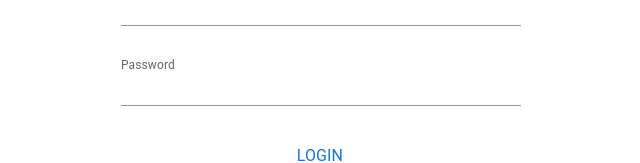
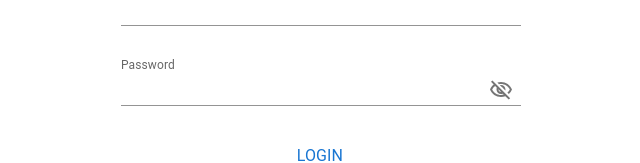
Before and after one commit to Gvantsa-Tabunidze/flower-shop, a React (Vite) app: page /auth in a window 1280 px wide. Shown: the part 126-289 px from the top of the page, without its empty margins (319-959 px from the left). Built offline with nearby package versions, Linux system fonts and the light colour scheme; some icons are missing.

Commit message:
Form hook applied to form,validation added

```diff
--- a/package.json
+++ b/package.json
@@ -19,6 +19,7 @@
     "axios": "^1.10.0",
     "react": "^19.1.0",
     "react-dom": "^19.1.0",
+    "react-hook-form": "^7.60.0",
     "react-redux": "^9.2.0",
     "react-router-dom": "^7.6.3",
     "react-toastify": "^11.0.5"
--- a/src/components/authcomponents/Login.tsx
+++ b/src/components/authcomponents/Login.tsx
@@ -17,10 +17,10 @@ const handleLogin=(formData:{email: string; password: string})=>{
 
 useEffect(()=>{
  if(authToken){
-   toast.success('Hello baddy, you\'ve done successfull login', {
-        position: "top-right"
+   toast.success('Hello friend, you\'ve done successfull login', {
+        position: "top-center"
       })
-        setTimeout(()=>navigate('/'), 3000)
+        setTimeout(()=>navigate('/'), 5000)
       }
 
 
--- a/src/components/authcomponents/Register.tsx
+++ b/src/components/authcomponents/Register.tsx
@@ -13,10 +13,10 @@ const Register = () => {
 
   useEffect(()=>{
    if(authToken){
-    toast.success('Hello baddy, you\'ve done successfull registration', {
-      position: "top-right"
+    toast.success('Hello friend, you\'ve done successfull registration', {
+      position: "top-center"
     })
-      setTimeout(()=>navigate('/'), 2000)
+      setTimeout(()=>navigate('/'), 5000)
     }
   },[authToken, navigate])
 
@@ -31,7 +31,7 @@ const Register = () => {
   return (
     <div style={{display:'flex', alignItems:'center', flexDirection:'column'}}>
       <ToastContainer
-          position="top-right"
+          position="top-center"
           autoClose={5000}
           hideProgressBar={false}
           newestOnTop={false}
--- a/src/components/textfields/AuthField.tsx
+++ b/src/components/textfields/AuthField.tsx
@@ -1,38 +1,54 @@
 import type { AuthFormProps } from '@/interfaces/AuthFormProps'
-import { Box, Button, InputAdornment,  Typography } from '@mui/material'
-import React, { useState, type ChangeEvent, type FormEvent } from 'react'
+import { Box, Button, IconButton, InputAdornment,  Typography } from '@mui/material'
+import React, { useState } from 'react'
 import AuthInput from './AuthInput'
 import MailOutlineIcon from '@mui/icons-material/MailOutline';
 import LockOutlineIcon from '@mui/icons-material/LockOutline';
+import { VisibilityOffOutlined, VisibilityOutlined } from '@mui/icons-material';
+import {Controller, useForm} from 'react-hook-form'
+
+
+
+
+
+
 
 
 const AuthField:React.FC<AuthFormProps> = ({type_of_auth, onSubmit}) => {
-  const [userData, setUserData]=useState({
-    email:'',
-    password:''
-  })
 
 
-  const handleInputChange =(e:ChangeEvent<HTMLInputElement>)=>{
-    const {name, value} = e.target as HTMLInputElement;
-    setUserData({...userData, [name]:value})
-  }
+  // // Password show
+  const [show, setShow] = useState(false)
 
-  const handleSubmit =(e:FormEvent<HTMLFormElement>)=>{
-    e.preventDefault()
-    onSubmit(userData)
-  }
+  const {handleSubmit, control} = useForm({defaultValues:{email:'', password:''}})
 
   return (
-    <Box  component="form" onSubmit={handleSubmit}
+    <Box  component="form" onSubmit={handleSubmit(onSubmit)}
       sx={{ '& > :not(style)': { m: 2, width: '50ch' }, display:'flex', flexDirection:'column'}}>
-        <AuthInput label='Email' name='email' value={userData.email} onChange={handleInputChange} variant='standard' fullWidth
-         InputProps={{
-          startAdornment:(<InputAdornment position='start'><MailOutlineIcon /></InputAdornment>)}} />
+        <Controller name='email' control={control}
+        rules={{required: 'Email is required', pattern:{value:/^[a-zA-Z0-9._%+-]+@[a-zA-Z0-9.-]+\.[a-zA-Z]{2,}$/, message: 'Invalid email'}}}
+        render={({field, fieldState})=>(<AuthInput {...field} label='Email' variant='standard' fullWidth
+        error={!!fieldState.error} helperText={fieldState.error?.message} InputProps={{
+        startAdornment: (
+            <InputAdornment position="start">
+              <MailOutlineIcon />
+            </InputAdornment>
+          ),
+         }}
+        />)} />
 
-        <AuthInput label='Password' name='password' value={userData.password} onChange={handleInputChange}  variant='standard'  fullWidth
-        InputProps={{
-          startAdornment:(<InputAdornment position='start'><LockOutlineIcon /></InputAdornment>)}} />
+        <Controller name='password' control={control}
+        rules={{required:'Password is required', minLength:{value:5, message: 'Password should contain at least 5 characters'}}}
+        render={({field, fieldState})=>(<AuthInput {...field} label='Password' type={show ? 'text' : 'password'} variant='standard' fullWidth
+        error={!!fieldState.error} helperText={fieldState.error?.message} InputProps={{
+        startAdornment:(
+            <InputAdornment position='start'><LockOutlineIcon /></InputAdornment>),
+        endAdornment:(
+            <InputAdornment position='end'><IconButton onClick={()=>setShow(prev=>!prev)}>{show ? <VisibilityOutlined />: <VisibilityOffOutlined />  }</IconButton></InputAdornment>)
+          }}
+        />)}
+        />
+
         <Button type='submit'><Typography>{type_of_auth==='login' ? 'Login' : 'Register'}</Typography></Button>
     </Box>
 
--- a/src/components/textfields/AuthInput.tsx
+++ b/src/components/textfields/AuthInput.tsx
@@ -2,10 +2,10 @@ import type { IInput } from '@/interfaces/auth/AuthInputInterface'
 import { TextField } from '@mui/material'
 import React from 'react'
 
-const AuthInput:React.FC<IInput> = ({label, value, onChange, required, name, ...rest}) => {
+const AuthInput:React.FC<IInput> = ({label, ...rest}) => {
   return (
     <div>
-        <TextField label={label}  name={name} value={value} onChange={onChange} required={required}  {...rest}/>
+        <TextField label={label} {...rest}/>
     </div>
   )
 }
```
Also changed, not shown: 1 other file (tests, documents, lock files or other folders).
